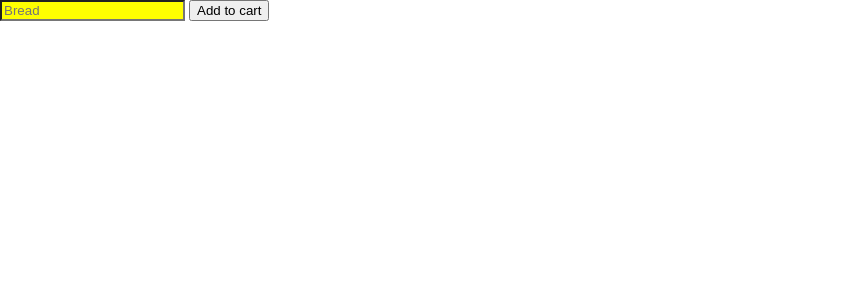
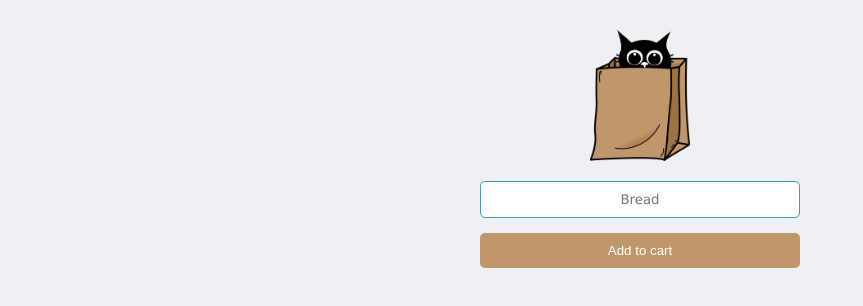
Before and after one commit to Marinelic/Grocery-app, a plain HTML site: page index.html in a window 1280 px wide. Shown: the whole page, without its empty margins (0-863 px from the left). Drawn offline with Linux system fonts and the light colour scheme.

Commit message:
Layout and CSS

```diff
--- a/index.html
+++ b/index.html
@@ -7,12 +7,13 @@
     <title>Grocery App Comida</title>
 </head>
 <body>
+
+    <div class="container">
+    <img src="CatGrocery.png" alt="cat">
+
     <input type="text" id="input-field" placeholder="Bread">
         <button id="add-button">Add to cart</button>
-
-
-
-
+    </div>
 
         <script src="app.js"></script>
 </body>
--- a/style.css
+++ b/style.css
@@ -1,13 +1,38 @@
 html, body {
     margin: 0;
     padding: 0;
+    font-family: Verdana, Geneva, Tahoma, sans-serif ;
+    background-color: #EEF0F4;
+}
+
+.container {
+    display: flex;
+    flex-direction: column;
+    max-width: 320px;
+    margin: 30px auto;
 }
 
 input {
-    color: black;
-    background-color: yellow;
+    color: #c0966b;
+    padding: 10px;
+    border: 1px solid rgb(66, 157, 180);
+    border-radius: 5px;
+    text-align: center;
+    font-family: Verdana, Geneva, Tahoma, sans-serif;
 }
 
 button {
+    color: #fff;
+    background: #c0966b;
+    padding: 10px;
+    border: none;
+    border-radius: 5px;
+    text-align: center;
+    margin-top: 15px;
+}
 
+img {
+    width: 100px;
+    padding-bottom: 20px;
+    margin: 0 auto;
 }
```
Also changed, not shown: CatGrocery.png (renamed from cat-9636048_1280.png).
